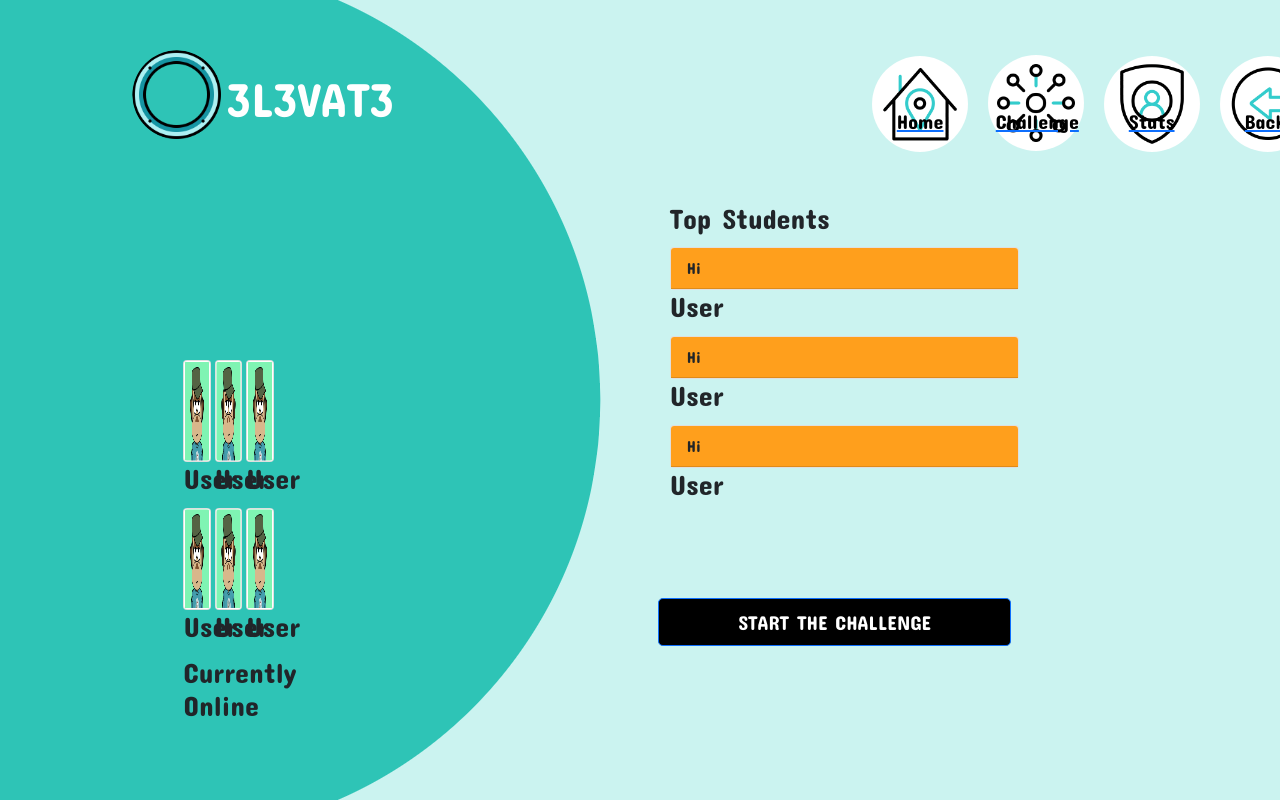
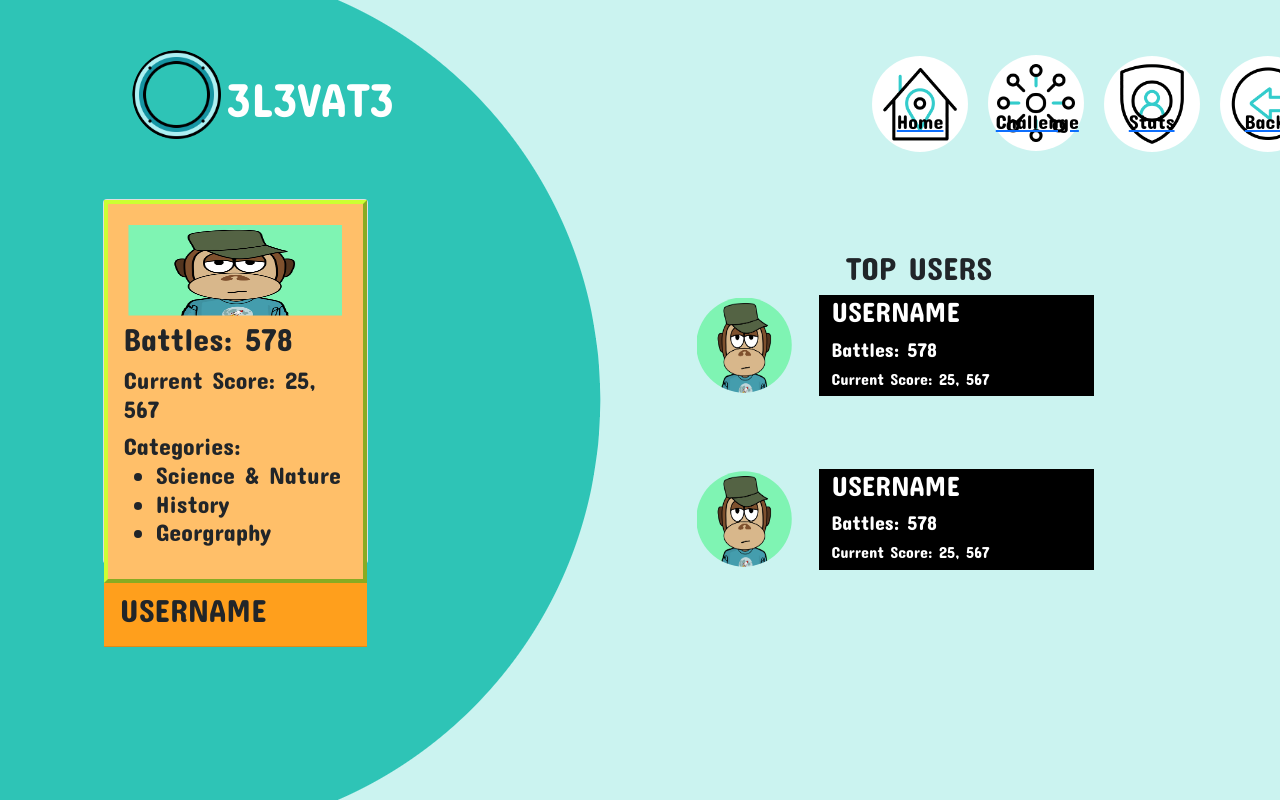
Before and after one commit to Harkins12345/Lap-3-Project, a React (Create React App) app in the folder client/: page /stats in a window 1280 px wide. Shown: the top 800 px of the page. Built offline with nearby package versions, Linux system fonts and the light colour scheme.

Commit message:
CREATED CARDS FOR USER STATS

```diff
--- a/client/src/pages/MyStatsPage/index.js
+++ b/client/src/pages/MyStatsPage/index.js
@@ -1,98 +1,89 @@
 import React, { useState } from 'react';
-import { Card, Button } from 'react-bootstrap';
-import Row from 'react-bootstrap/Row';
-import Col from 'react-bootstrap/Col';
+import { Card, Col, Container, Row } from 'react-bootstrap';
+;
 import './style.css';
 import monkey from '../../images/monkey.png';
 
 
 function MyStatsPage() {
-<></>
 
-// ------------ HANDLE BUTTON REQUEST ------------//
-    // function simulateNetworkRequest() {
-    //     return new Promise((resolve) => setTimeout(resolve, 2000));
-    //   }
+  return (
 
-    //   function LoadingButton() {
-    //     const [isLoading, setLoading] = useState(false);
+      <div className="main-container">
 
-    //     useEffect(() => {
-    //       if (isLoading) {
-    //         simulateNetworkRequest().then(() => {
-    //           setLoading(false);
-    //         });
-    //       }
-    //     }, [isLoading]);
 
-    //     const handleClick = () => setLoading(true);
-
-    //     return (
-    //       <Button
-    //         variant="primary"
-    //         disabled={isLoading}
-    //         onClick={!isLoading ? handleClick : null}
-    //       >
-    //         {isLoading ? 'Loading…' : 'Click to load'}
-    //       </Button>
-    //     );
-    //   }
-
-    //   render(<LoadingButton />);
-
-    // --------- RADIO BUTTON -----//
+           <div className="left-container">
 
 
 
-    return (
-        <div fluid={true} className="main-container" >
+                      <Card className="card">
+                          <Card.Body className="card-body">
+                              <Card.Img src={monkey} className="avatar" width="100" height="100" alt="User Image" />
+                              <Card.Text>
+                                <h2>Battles: 578 </h2>
+                                <h4>Current Score: 25, 567</h4>
+                                <h4>Categories:
+                                    <ul>
+                                      <li>Science & Nature</li>
+                                      <li>History</li>
+                                      <li>Georgraphy</li>
+                                    </ul>
+                                </h4>
+                              </Card.Text>
+                          </Card.Body>
+                          <Card.Header className="card-header">
+                            <h2>USERNAME</h2></Card.Header>
 
+                      </Card>
 
-            {/* ----- ONLINE USER COLUMN ----- */}
-             <div className="left-container" >
-             <Row xs={3} md={3} className="g-1" size="3-g">
-  {Array.from({ length: 6 }).map((_, idx) => (
-    <Col >
-      <Card >
-        <Card.Img  src={monkey} width="150" height="100" alt="Logo"  />
-      </Card>
-      <h3 >User</h3>
-    </Col>
-
-  ))}
-  <h3 font-color="white">Currently Online</h3>
-</Row>
 
           </div>
 
 
           <div className='right-container'>
 
+            <Container fluid>
 
-                {/* ----- SELECT CATEGORY ----- */}
-                <div className="category-row row">
-                <Row xs={3} md={1} className="g-1" size="5-g">
-                <h3 font-color="black" >Top Students</h3>
-  {Array.from({ length: 3}).map((_, idx) => (
-    <Col >
-      <Card >
-        <Card.Header> Hi </Card.Header>
-      </Card>
-      <h3 >User</h3>
+            <h2 className="h2"> TOP USERS </h2>
+
+              <Row>
+                <Col md={4} className="image-on-left">
+                  <img src={monkey} className="avatar" width="100" height="100" alt="User Image" />
+
                 </Col>
-  ))}
+
+                <Col md={8} className="text-on-right">
+                    <div className='column'>
+
+                          <h3>USERNAME</h3>
+                          <h5>Battles: 578 </h5>
+                          <h6>Current Score: 25, 567</h6>
+                    </div>
+                </Col>
+              </Row>
+
+              <Row>
+                <Col md={4} className="image-on-left">
+                  <img src={monkey} className="avatar" width="100" height="100" alt="User Image" />
+
+                </Col>
+
+                <Col md={8} className="text-on-right">
+                    <div className='column'>
+
+                          <h3>USERNAME</h3>
+                          <h5>Battles: 578 </h5>
+                          <h6>Current Score: 25, 567</h6>
+                    </div>
+                </Col>
               </Row>
 
 
+            </Container>
 
 
-                <div className="start-row row">
-                        <Button className='start-button' size="lg"> START THE CHALLENGE</Button>
-
-                        </div>
           </div>
 
-            </div>
 
       </div>
   )
@@ -101,6 +92,4 @@ function MyStatsPage() {
 }
 
 
-
-
 export default MyStatsPage;
--- a/client/src/pages/MyStatsPage/style.css
+++ b/client/src/pages/MyStatsPage/style.css
@@ -16,41 +16,54 @@
     padding-left: 15px;
     margin-right: auto;
     margin-left: auto;
+   margin-top: -150px;
+   margin-left: -50px;
 
 
+}
+
+
+.h2 {
+   margin-left: 200px;
 
 }
 
 .right-container {
     flex-basis: 55%;
-    padding-right: 15px;
-    padding-left: 15px;
-    margin-right: auto;
-    margin-left: auto;
+
+    align-self: flex-end;
+    justify-content: space-between;
+    position: sticky;
 
 }
 
-.row {
-    padding: 10%;
+.column {
+
+
 }
 
+.image-on-left {
 
-.easy-button {
-    background-color: #ffbf69;
-    color: black;
+    justify-content: left;
+
 }
 
-.medium-button {
-    background-color: #ff9f1c;
-    color: black;
+.text-on-right {
+
+    background-color: black;
+    color: white;
+
+    margin-right: -800px;
+
+
 }
 
-.hard-button {
-    background-color: #d26d4d;
-    color: black;
+.card {
+    width: 265px;
+    height: 365px;
 }
 
-.start-button {
-    background-color: black;
-
+.right-card {
+    width: 400px;
+    height: 222px;
 }
```
Lines whose indentation alone changed are shown as unchanged.
